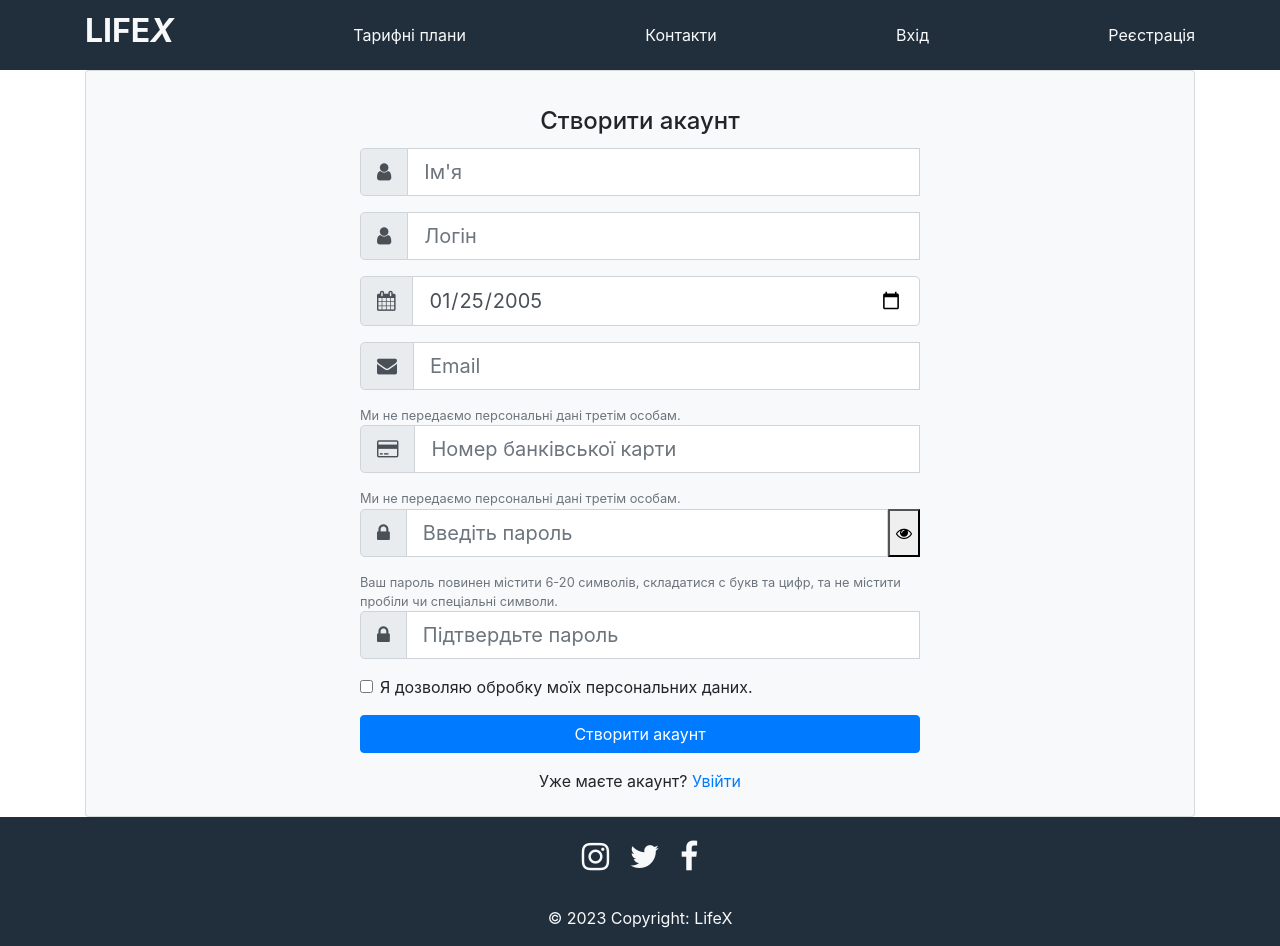
After one commit to AnisimovOleksandr/lifexproject, a Flask app: template templates/users/registration.html in a window 1280 px wide. The commit adds this page. Run offline with Flask 2, Linux system fonts and the light colour scheme; the template is opened without the code that fills it, so the values that code supplies are empty; some libraries are stand-ins or nearby versions.

Commit message:
Added registration page

```diff
--- /dev/null
+++ b/static/js/card_validation.js
@@ -0,0 +1,14 @@
+$(function() {
+    var cardNumber = $('#cardNumber');
+    var cardNumberField = $('#card-number-field');
+    cardNumber.payform('formatCardNumber');
+    cardNumber.keyup(function() {
+        if ($.payform.validateCardNumber(cardNumber.val()) == false) {
+            cardNumberField.addClass('has-error');
+        }
+        else {
+            cardNumberField.removeClass('has-error');
+            cardNumberField.addClass('has-success');
+        }
+    });
+});
--- /dev/null
+++ b/templates/jinja_forms.html
@@ -0,0 +1,37 @@
+<!doctype html>
+<html lang="en">
+  <head>
+    <meta charset="utf-8">
+    <meta name="viewport" content="width=device-width, initial-scale=1, shrink-to-fit=no">
+
+    <link href="//maxcdn.bootstrapcdn.com/bootstrap/4.0.0/css/bootstrap.min.css" rel="stylesheet" id="bootstrap-css">
+    <link href="https://use.fontawesome.com/releases/v5.0.8/css/all.css" rel="stylesheet">
+    <link href="https://maxcdn.bootstrapcdn.com/font-awesome/4.1.0/css/font-awesome.min.css" rel="stylesheet">
+    <link href="{{url_for('static', filename = 'css/register.css')}}" rel="stylesheet">
+    <style type="text/css">
+      .hidden{
+      display: none;
+      }
+    </style>
+
+    <script src="//code.jquery.com/jquery-1.11.1.min.js"></script>
+    <script src="https://code.jquery.com/jquery-3.5.1.slim.min.js"
+            integrity="sha384-DfXdz2htPH0lsSSs5nCTpuj/zy4C+OGpamoFVy38MVBnE+IbbVYUew+OrCXaRkfj" crossorigin="anonymous">
+    </script>
+    <script src="https://cdn.jsdelivr.net/npm/bootstrap@4.5.3/dist/js/bootstrap.bundle.min.js"
+            integrity="sha384-ho+j7jyWK8fNQe+A12Hb8AhRq26LrZ/JpcUGGOn+Y7RsweNrtN/tE3MoK7ZeZDyx" crossorigin="anonymous">
+    </script>
+    <script src="{{ url_for('static', filename = 'js/jquery.payform.min.js') }}" charset="utf-8"></script>
+    <script src="{{ url_for('static', filename = 'js/card_validation.js') }}"></script>
+    <script src="{{ url_for('static', filename = 'js/form_validation.js') }}"></script>
+    <script src="{{ url_for('static', filename = 'js/view_password.js') }}"></script>
+    <script src="//maxcdn.bootstrapcdn.com/bootstrap/3.3.0/js/bootstrap.min.js"></script>
+
+    <title>Page</title>
+  </head>
+  <body>
+{%include 'nav.html' %}
+{% block content %}
+{% endblock %}
+{%include 'footer.html'%}
+</body>
--- a/templates/nav.html
+++ b/templates/nav.html
@@ -4,6 +4,6 @@
     <a class="py-2 d-none d-md-inline-block text-light" href="{{url_for('cases')}}">Тарифні плани</a>
     <a class="py-2 d-none d-md-inline-block text-light" href="{{url_for('contacts')}}">Контакти</a>
     <a class="py-2 d-none d-md-inline-block text-light" href="{{url_for('login')}}">Вхід</a>
-    <a class="py-2 d-none d-md-inline-block text-light" href="{{url_for('contacts')}}">Реєстрація</a>
+    <a class="py-2 d-none d-md-inline-block text-light" href="{{url_for('register')}}">Реєстрація</a>
   </div>
 </nav>
--- /dev/null
+++ b/templates/users/registration.html
@@ -0,0 +1,117 @@
+{%extends 'jinja_forms.html'%}
+{% block content %}
+        <div class="container">
+            <div class="card bg-light">
+            <article class="card-body mx-auto" style="max-width: 600px;">
+                <h4 class="card-title mt-3 text-center">Створити акаунт</h4>
+                <form action="{{url_for('register')}}" method="post" class="needs-validation" novalidate>
+                <div class="form-group input-group input-group-lg">
+                    <div class="input-group-prepend">
+                        <span class="input-group-text"> <i class="fa fa-user"></i> </span>
+                     </div>
+                    <input name="name" class="form-control" pattern="[a-zA-Z][a-zA-Z- ]+[a-zA-Z]"
+                           placeholder="Ім'я" type="text"  required>
+                    <div class="invalid-feedback">
+                      Будь ласка, введіть ваше повне ім'я!
+                    </div>
+                </div>
+                <div class="form-group input-group input-group-lg">
+                    <div class="input-group-prepend">
+                        <span class="input-group-text"> <i class="fa fa-user"></i> </span>
+                     </div>
+                    <input name="login" class="form-control" pattern="[a-zA-Z0-9 ]+" placeholder="Логін" type="text"
+                           required>
+                    <div class="invalid-feedback">
+                      Будь ласка, введіть правильний логін (від 6 символів)!
+                    </div>
+                </div>
+                <div class="form-group input-group input-group-lg">
+                    <div class="input-group-prepend">
+                        <span class="input-group-text"> <i class="fa fa-calendar"></i> </span>
+                     </div>
+                    <input name ='date' class="form-control" type="date" value="2000-01-01" id ='birth'
+                           min="1875-01-01" max="2020-01-01" required>
+                </div>
+                <div class="form-group input-group input-group-lg">
+                    <div class="input-group-prepend">
+                        <span class="input-group-text"> <i class="fa fa-envelope"></i> </span>
+                     </div>
+                    <input name="email" class="form-control" placeholder="Email" type="email" required>
+                    <div class="invalid-feedback">
+                      Будь ласка, введіть існуючий адрес електронної пошти!
+                    </div>
+                </div>
+                <small class="form-text text-muted">Ми не передаємо персональні дані третім особам.</small>
+                <div class="form-group input-group input-group-lg">
+                    <div class="input-group-prepend">
+                        <span class="input-group-text"> <i class="fa fa-credit-card"></i> </span>
+                    </div>
+                    <input name="card" type="text" class="form-control"  placeholder="Номер банківської карти"
+                           id="cardNumber" required>
+                    <div class="invalid-feedback">
+                      Будь ласка, введіть правильний номер банківської карти!
+                    </div>
+                </div>
+                <small class="form-text text-muted">Ми не передаємо персональні дані третім особам.</small>
+                <div class="form-group input-group input-group-lg">
+                    <div class="input-group-prepend">
+                        <span class="input-group-text"> <i class="fa fa-lock"></i> </span>
+                    </div>
+                    <input name="pass1" id="myInput" class="form-control" placeholder="Введіть пароль" type="password"
+                           required>
+                    <button type="button">
+                        <i onclick="myFunction(this)" class="fa fa-eye"></i>
+                    </button>
+                    <div class="invalid-feedback">
+                      Будь ласка, введіть правильний пароль!
+                    </div>
+                </div>
+                <small id="passwordHelpBlock" class="form-text text-muted">
+                    Ваш пароль повинен містити 6-20 символів, складатися с букв та цифр, та не містити пробіли
+                    чи спеціальні символи.
+                </small>
+                <div class="form-group input-group input-group-lg">
+                    <div class="input-group-prepend">
+                        <span class="input-group-text"> <i class="fa fa-lock"></i> </span>
+                    </div>
+                    <input name="pass2" class="form-control" placeholder="Підтвердьте пароль" type="password" required>
+                    <div class="invalid-feedback">
+                      Будь ласка, введіть правильний пароль!
+                    </div>
+                </div>
+                <div class="form-group input-group input-group-lg">
+                    <div class="input-group-prepend form-check">
+                          <input class="form-check-input" type="checkbox" value="" id="defaultCheck1" required>
+                          <label class="form-check-label" for="defaultCheck1">
+                            Я дозволяю обробку моїх персональних даних.
+                          </label>
+                    </div>
+                </div>
+                <div class="form-group " id="submit_button">
+                    <button type="submit" class="btn btn-primary btn-block"> Створити акаунт </button>
+                </div>
+                <p style="margin-bottom: 3px" class="text-center">Уже маєте акаунт? <a href="{{url_for('login')}}">Увійти</a></p>
+                </form>
+            </article>
+            </div>
+        </div>
+    <script>
+        document.title = "Реєстрація";
+        n = new Date();
+        y = n. getFullYear();
+        m = n. getMonth() + 1;
+        d = n. getDate();
+
+        if(d<10){
+            d='0'+d
+        }
+
+        if(m<10){
+            m='0'+m
+        }
+
+        max_birth_date = today = y-18+'-'+m+'-'+d;
+            document.getElementById("birth").setAttribute("max", max_birth_date);
+            document.getElementById('birth').setAttribute("value", max_birth_date);
+    </script>
+{% endblock %}
```
Also changed, not shown: templates/users/sign_in.html (+5 -33 lines).
